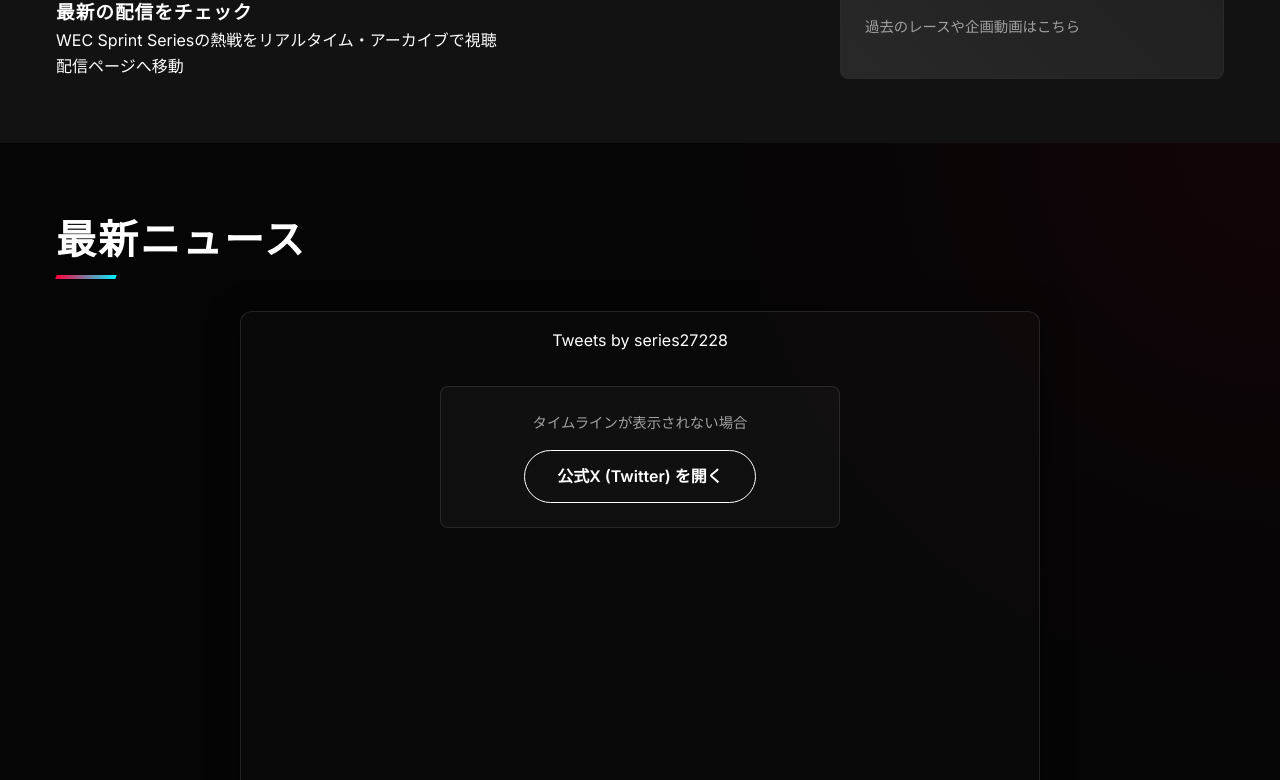
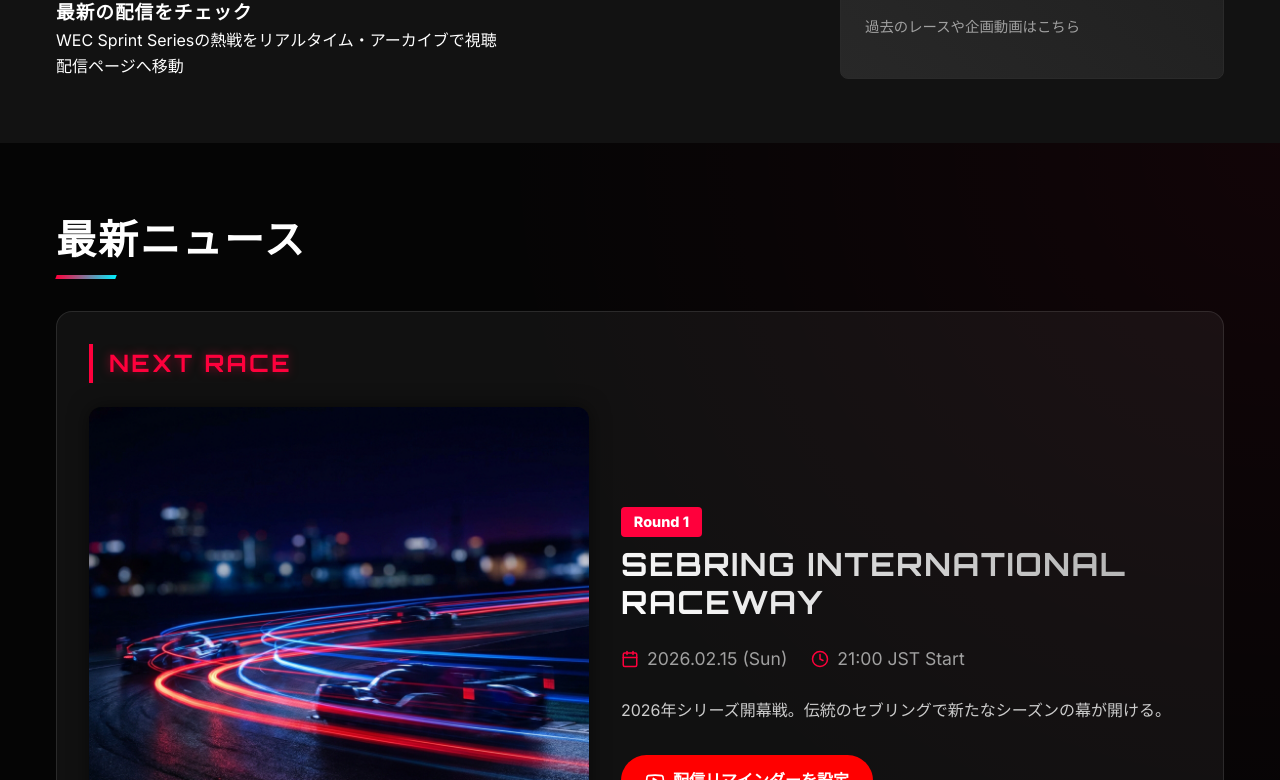
Before and after one commit to ciccida/wec-sprint-series, a React (Vite) app: page / in a window 1280 px wide. Shown: the part 2020-2800 px from the top of the page. Built offline with nearby package versions, Linux system fonts and the light colour scheme.

Commit message:
feat: Add Next Race section configurable via JSON

```diff
--- /dev/null
+++ b/src/components/NextRace.css
@@ -0,0 +1,127 @@
+.next-race-card {
+    background: rgba(255, 255, 255, 0.05);
+    border: 1px solid rgba(255, 255, 255, 0.1);
+    border-radius: 16px;
+    padding: 2rem;
+    margin-bottom: 3rem;
+    position: relative;
+    overflow: hidden;
+}
+
+.next-race-label {
+    font-family: var(--font-display);
+    color: var(--color-primary);
+    font-size: 1.5rem;
+    margin-bottom: 1.5rem;
+    text-shadow: 0 0 10px rgba(255, 0, 60, 0.5);
+    border-left: 4px solid var(--color-primary);
+    padding-left: 1rem;
+    letter-spacing: 0.1em;
+}
+
+.next-race-content {
+    display: flex;
+    gap: 2rem;
+    align-items: center;
+}
+
+.next-race-image {
+    flex: 1;
+    max-width: 500px;
+    border-radius: 12px;
+    overflow: hidden;
+    position: relative;
+    box-shadow: 0 0 20px rgba(0, 0, 0, 0.5);
+}
+
+.next-race-image img {
+    width: 100%;
+    height: auto;
+    display: block;
+    transition: transform 0.3s;
+}
+
+.next-race-image:hover img {
+    transform: scale(1.02);
+}
+
+.next-race-details {
+    flex: 1;
+}
+
+.race-header {
+    margin-bottom: 1.5rem;
+}
+
+.race-round {
+    display: inline-block;
+    background: var(--color-primary);
+    color: #fff;
+    padding: 0.2rem 0.8rem;
+    border-radius: 4px;
+    font-size: 0.9rem;
+    font-weight: 700;
+    margin-bottom: 0.5rem;
+}
+
+.race-circuit {
+    font-size: 2rem;
+    font-weight: 700;
+    line-height: 1.2;
+    background: linear-gradient(45deg, #fff, #aaa);
+    -webkit-background-clip: text;
+    -webkit-text-fill-color: transparent;
+}
+
+.race-info-grid {
+    display: flex;
+    gap: 1.5rem;
+    margin-bottom: 1.5rem;
+}
+
+.info-item {
+    display: flex;
+    align-items: center;
+    gap: 0.5rem;
+    color: var(--color-text-dim);
+    font-size: 1.1rem;
+}
+
+.info-item .icon {
+    color: var(--color-primary);
+}
+
+.race-description {
+    line-height: 1.6;
+    margin-bottom: 2rem;
+    color: #ccc;
+}
+
+.btn-broadcast {
+    display: inline-flex;
+    align-items: center;
+    gap: 0.5rem;
+    background: #ff0000;
+    color: #fff;
+    padding: 0.8rem 1.5rem;
+    border-radius: 30px;
+    font-weight: 700;
+    text-decoration: none;
+    transition: all 0.3s;
+}
+
+.btn-broadcast:hover {
+    background: #cc0000;
+    transform: translateY(-2px);
+    box-shadow: 0 0 20px rgba(255, 0, 0, 0.4);
+}
+
+@media (max-width: 768px) {
+    .next-race-content {
+        flex-direction: column;
+    }
+
+    .next-race-image {
+        max-width: 100%;
+    }
+}
--- /dev/null
+++ b/src/components/NextRace.jsx
@@ -0,0 +1,47 @@
+import React from 'react';
+import raceInfo from '../data/race-info.json';
+import './NextRace.css';
+import { Calendar, MapPin, Clock, Youtube } from 'lucide-react';
+
+const NextRace = () => {
+    return (
+        <div className="next-race-card">
+            <h3 className="next-race-label">NEXT RACE</h3>
+
+            <div className="next-race-content">
+                <div className="next-race-image">
+                    <img src={raceInfo.image} alt="Next Race" />
+                </div>
+
+                <div className="next-race-details">
+                    <div className="race-header">
+                        <span className="race-round">{raceInfo.round}</span>
+                        <h4 className="race-circuit">{raceInfo.circuit}</h4>
+                    </div>
+
+                    <div className="race-info-grid">
+                        <div className="info-item">
+                            <Calendar size={18} className="icon" />
+                            <span>{raceInfo.date}</span>
+                        </div>
+                        <div className="info-item">
+                            <Clock size={18} className="icon" />
+                            <span>{raceInfo.time}</span>
+                        </div>
+                    </div>
+
+                    <p className="race-description">{raceInfo.description}</p>
+
+                    {raceInfo.broadcastLink && (
+                        <a href={raceInfo.broadcastLink} target="_blank" rel="noopener noreferrer" className="btn-broadcast">
+                            <Youtube size={20} />
+                            配信リマインダーを設定
+                        </a>
+                    )}
+                </div>
+            </div>
+        </div>
+    );
+};
+
+export default NextRace;
--- a/src/components/TwitterFeed.jsx
+++ b/src/components/TwitterFeed.jsx
@@ -1,5 +1,6 @@
 import React, { useEffect, useRef } from 'react';
 import './TwitterFeed.css';
+import NextRace from './NextRace';
 
 const TwitterFeed = () => {
     const wrapperRef = useRef(null);
@@ -41,6 +42,10 @@
         <section id="news" className="section twitter-feed">
             <div className="container">
                 <h2 className="section-title">最新ニュース</h2>
+
+                {/* Next Race Information Section */}
+                <NextRace />
+
                 <div className="twitter-embed-wrapper" ref={wrapperRef} style={{ minHeight: '600px', display: 'flex', flexDirection: 'column', alignItems: 'center' }}>
 
                     {/* The anchor tag that Twitter's script converts into a widget */}
--- /dev/null
+++ b/src/data/race-info.json
@@ -0,0 +1,9 @@
+{
+    "round": "Round 1",
+    "circuit": "Sebring International Raceway",
+    "date": "2026.02.15 (Sun)",
+    "time": "21:00 JST Start",
+    "description": "2026年シリーズ開幕戦。伝統のセブリングで新たなシーズンの幕が開ける。",
+    "image": "/assets/hero-bg.png",
+    "broadcastLink": "https://youtube.com/live/placeholder"
+}
```
